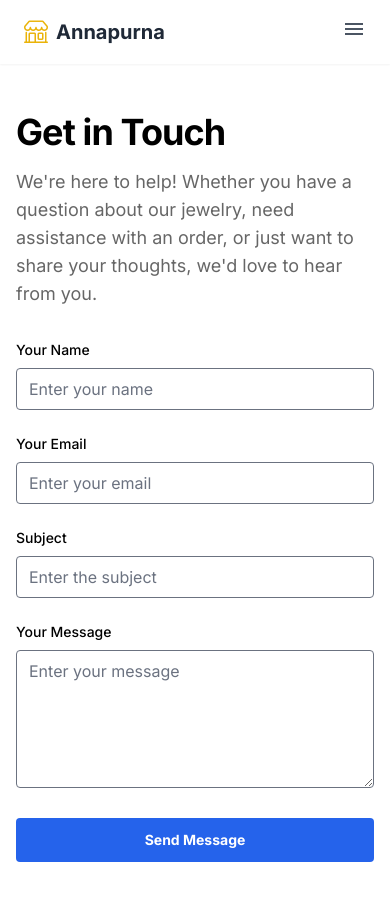
After one commit to Prateek-Giree/annapurna_jewelry, a Django app: page /contact in a window 390 px wide. The commit adds this page. Shown: the top 910 px of the page. Run offline with Django 5.2, Linux system fonts and the light colour scheme; some libraries are stand-ins or nearby versions.

Commit message:
Contact us page

```diff
--- /dev/null
+++ b/a_app/templates/a_app/contact.html
@@ -0,0 +1,192 @@
+{% extends "base.html" %} {% block body %}
+<div class="flex flex-col min-h-screen">
+  <main class="flex-grow container mx-auto px-4 sm:px-6 lg:px-8 py-12 md:py-20">
+    <div class="grid grid-cols-1 lg:grid-cols-2 gap-12 lg:gap-24">
+      <div class="space-y-8">
+        <div class="space-y-4">
+          <h2 class="text-4xl md:text-5xl font-bold tracking-tight">
+            Get in Touch
+          </h2>
+          <p class="text-black/60 text-lg">
+            We're here to help! Whether you have a question about our jewelry,
+            need assistance with an order, or just want to share your thoughts,
+            we'd love to hear from you.
+          </p>
+        </div>
+        <form method="POST" action="{% url "contact" %}" class="space-y-6">
+          {% csrf_token %}
+
+          <div>
+            <label class="block text-sm font-medium mb-2" for="name"
+              >Your Name</label
+            >
+            <input
+              class="form-input w-full rounded border-primary/30 focus:ring-primary focus:border-primary transition-colors text-black"
+              id="name"
+              name="name"
+              placeholder="Enter your name"
+              type="text"
+              required
+            />
+          </div>
+
+          <div>
+            <label class="block text-sm font-medium mb-2" for="email"
+              >Your Email</label
+            >
+            <input
+              class="form-input w-full rounded border-primary/30 focus:ring-primary focus:border-primary transition-colors text-black"
+              id="email"
+              name="email"
+              placeholder="Enter your email"
+              type="email"
+              required
+            />
+          </div>
+
+          <div>
+            <label class="block text-sm font-medium mb-2" for="subject"
+              >Subject</label
+            >
+            <input
+              class="form-input w-full rounded border-primary/30 focus:ring-primary focus:border-primary transition-colors text-black"
+              id="subject"
+              name="subject"
+              placeholder="Enter the subject"
+              type="text"
+              required
+            />
+          </div>
+
+          <div>
+            <label class="block text-sm font-medium mb-2" for="message"
+              >Your Message</label
+            >
+            <textarea
+              class="form-input w-full rounded border-primary/30 focus:ring-primary focus:border-primary transition-colors text-black"
+              id="message"
+              name="message"
+              placeholder="Enter your message"
+              rows="5"
+              required
+            ></textarea>
+          </div>
+
+          <div>
+            <button
+              class="w-full sm:w-auto px-6 py-3 bg-blue-600 text-white font-bold rounded hover:bg-blue-700 transition-all text-sm"
+              type="submit"
+            >
+              Send Message
+            </button>
+          </div>
+        </form>
+
+        <!-- Feedback messages -->
+        {% if messages %}
+        <div class="mt-4">
+          {% for message in messages %}
+          <p
+            class="{% if message.tags == 'success' %}text-green-600{% else %}text-red-600{% endif %}"
+          >
+            {{ message }}
+          </p>
+          {% endfor %}
+        </div>
+        {% endif %}
+      </div>
+
+      <div class="space-y-12">
+        <div class="w-full h-[500px] md:h-[600px] rounded-xl overflow-hidden">
+          <iframe
+            src="https://www.google.com/maps/embed?pb=!1m18!1m12!1m3!1d3282.821360977777!2d85.30966261393797!3d27.70755243654036!2m3!1f0!2f0!3f0!3m2!1i1024!2i768!4f13.1!3m3!1m2!1s0x39eb18ffcc17e263%3A0xc71d89c4e52ef4a0!2zQW5uYXB1cm5hIEpld2VsbGVyeSBQdnQuIEx0ZCAo4KSF4KSo4KWN4KSo4KSq4KWC4KSw4KWN4KSjIOCknOCljeCkteClh-CksuCksOClgCDgpKrgpY3gpLDgpL4uIOCksuCkvy4p!5e0!3m2!1sen!2snp!4v1758679323682!5m2!1sen!2snp"
+            class="w-full h-full"
+            style="border: 0"
+            allowfullscreen=""
+            loading="lazy"
+            referrerpolicy="no-referrer-when-downgrade"
+          >
+          </iframe>
+        </div>
+
+        <div class="space-y-6">
+          <div class="flex items-start space-x-4">
+            <svg
+              class="text-primary mt-1"
+              fill="currentColor"
+              height="24"
+              viewBox="0 0 256 256"
+              width="24"
+              xmlns="http://www.w3.org/2000/svg"
+            >
+              <path
+                d="M224,144v64a8,8,0,0,1-8,8H152a8,8,0,0,1,0-16h56V152a8,8,0,0,1,16,0ZM40,152v56H96a8,8,0,0,1,0,16H40a8,8,0,0,1-8-8V144a8,8,0,0,1,16,0ZM152,32h56a8,8,0,0,1,8,8V96a8,8,0,0,1-16,0V48H152a8,8,0,0,1,0-16ZM96,32a8,8,0,0,1,0,16H40V96a8,8,0,0,1-16,0V40a8,8,0,0,1,8-8Z"
+              ></path>
+            </svg>
+            <div>
+              <h3 class="font-bold text-lg">Address</h3>
+              <p class="text-black/60">Thamel, Kathmandu, Nepal</p>
+            </div>
+          </div>
+          <div class="flex items-start space-x-4">
+            <svg
+              class="text-primary mt-1"
+              fill="currentColor"
+              height="24"
+              viewBox="0 0 256 256"
+              width="24"
+              xmlns="http://www.w3.org/2000/svg"
+            >
+              <path
+                d="M222.36,158.46l-42.66-42.67a16,16,0,0,0-22.63,0l-12,12a8,8,0,0,1-9.9-1.42l-43.2-54a8,8,0,0,1-1.42-9.9l12-12a16,16,0,0,0,0-22.63L59.54,33.64a16,16,0,0,0-22.63,0l-12,12A16,16,0,0,0,24,57.17C24.3,136.58,87.42,200,166.83,200a16,16,0,0,0,11.53-4.94l12-12A16,16,0,0,0,222.36,158.46ZM168.25,184c-68.49-.33-124-56-124.28-124.42l10.34-10.34L77,71.9l-12,12a16,16,0,0,0-2.83,19.79l43.2,54a16,16,0,0,0,19.79-2.83l12-12,22.66,22.66Z"
+              ></path>
+            </svg>
+            <div>
+              <h3 class="font-bold text-lg">Phone</h3>
+              <p class="text-black/60">+977-9841234567</p>
+            </div>
+          </div>
+          <div class="flex items-start space-x-4">
+            <svg
+              class="text-primary mt-1"
+              fill="currentColor"
+              height="24"
+              viewBox="0 0 256 256"
+              width="24"
+              xmlns="http://www.w3.org/2000/svg"
+            >
+              <path
+                d="M224,48H32a8,8,0,0,0-8,8V192a8,8,0,0,0,8,8H224a8,8,0,0,0,8-8V56A8,8,0,0,0,224,48Zm-8,144H40V64H216Zm-95.51-60.49a8,8,0,0,1,11,0l56,48a8,8,0,1,1-11,11l-50.49-43.28L68.49,152a8,8,0,0,1-11-11Z"
+              ></path>
+            </svg>
+            <div>
+              <h3 class="font-bold text-lg">Email</h3>
+              <p class="text-black/60">info@annapurnajewelry.com</p>
+            </div>
+          </div>
+          <div class="flex items-start space-x-4">
+            <svg
+              class="text-primary mt-1"
+              fill="currentColor"
+              height="24"
+              viewBox="0 0 256 256"
+              width="24"
+              xmlns="http://www.w3.org/2000/svg"
+            >
+              <path
+                d="M128,24A104,104,0,1,0,232,128,104.11,104.11,0,0,0,128,24Zm0,192a88,88,0,1,1,88-88A88.1,88.1,0,0,1,128,216Zm48-88a8,8,0,0,1-8,8H128a8,8,0,0,1-8-8V72a8,8,0,0,1,16,0v48h32A8,8,0,0,1,176,128Z"
+              ></path>
+            </svg>
+            <div>
+              <h3 class="font-bold text-lg">Business Hours</h3>
+              <p class="text-black/60">Monday - Friday: 9 AM - 6 PM</p>
+              <p class="text-black/60">Saturday: 10 AM - 4 PM</p>
+              <p class="text-black/60">Sunday: Closed</p>
+            </div>
+          </div>
+        </div>
+      </div>
+    </div>
+  </main>
+</div>
+{% endblock body %}
--- a/a_app/templates/a_app/index.html
+++ b/a_app/templates/a_app/index.html
@@ -10,7 +10,7 @@
       <div class="absolute inset-0 opacity-0 transition-opacity duration-1000">
         <img src="{% static 'assets/image8.png' %}" alt="Slide 1" class="h-full w-full object-cover" />
         <div class="absolute bottom-12 left-1/2 -translate-x-1/2 flex flex-col items-center text-center px-4">
-          <a href="#"
+          <a href="{% url "category_filter" %}"
             class="mt-6 rounded-full bg-orange-500 px-4 py-4 text-white text-lg font-semibold transition-all duration-300 hover:bg-orange-600 hover:-translate-y-2">
             Shop Now
           </a>
--- a/a_app/urls.py
+++ b/a_app/urls.py
@@ -4,6 +4,7 @@ from a_app import views
 urlpatterns = [
     path("", views.index, name="index"),
     path("about", views.about, name="about"),
+    path("contact", views.contact, name="contact"),
 
     path("login/", views.login, name="login"),
     path("register/", views.register, name="register"),
--- a/a_app/views.py
+++ b/a_app/views.py
@@ -26,6 +26,7 @@ from django.db.models import Count
 from .searching_algo import linear_search_partial
 from .quick_sort import quicksort_products
 from django.core.paginator import Paginator, EmptyPage, PageNotAnInteger
+from django.core.mail import send_mail
 
 
 # Create your views here.
@@ -40,6 +41,35 @@ def index(request):
 def about(request):
     return render(request, "a_app/about.html")
 
+from django.core.mail import send_mail
+from django.contrib import messages
+from django.shortcuts import render, redirect
+
+def contact(request):
+    if request.method == "POST":
+        name = request.POST.get("name", "").strip()
+        email = request.POST.get("email", "").strip()
+        subject = request.POST.get("subject", "").strip()
+        message = request.POST.get("message", "").strip()
+
+        if all([name, email, subject, message]):
+            try:
+                send_mail(
+                    subject=f"[Contact:] {subject}",
+                    message=f"Name: {name}\nEmail: {email}\n\nMessage:\n{message}",
+                    from_email=email,
+                    recipient_list=["fastcart.onlineshop@gmail.com"],
+                    fail_silently=False,
+                )
+                messages.success(request, "Message sent successfully!")
+            except Exception as e:
+                messages.error(request, f"Error sending message: {e}")
+
+            return redirect("contact")
+        else:
+            messages.error(request, "Please fill in all fields.")
+
+    return render(request, "a_app/contact.html")
 
 def login(request):
     page = "login"
--- a/templates/navbar.html
+++ b/templates/navbar.html
@@ -36,7 +36,7 @@
                         class="relative text-gray-600 hover:text-gray-900 transition-colors after:absolute after:left-0 after:-bottom-1 after:h-0.5 after:w-0 after:bg-gray-900 after:transition-all after:duration-300 hover:after:w-full">
                         <i class="fa-solid fa-circle-info"></i> About
                     </a>
-                    <a href="#"
+                    <a href="{% url "contact" %}"
                         class="relative text-gray-600 hover:text-gray-900 transition-colors after:absolute after:left-0 after:-bottom-1 after:h-0.5 after:w-0 after:bg-gray-900 after:transition-all after:duration-300 hover:after:w-full">
                         <i class="fa-solid fa-address-book"></i> Contact
                     </a>
@@ -98,8 +98,8 @@
             <div class="px-6 py-4 space-y-4">
                 <a href="{% url 'index' %}" class="block nav-link"><i class="fa-solid fa-house"></i> Home</a>
                 <a href="{% url 'category_filter' %}" class="block nav-link"><i class="fa-solid fa-shop"></i> Shop</a>
-                <a href="#" class="block nav-link"><i class="fa-solid fa-circle-info"></i> About</a>
-                <a href="" class="block nav-link"><i class="fa-solid fa-address-book"></i> Contact</a>
+                <a href="{% url "about" %}" class="block nav-link"><i class="fa-solid fa-circle-info"></i> About</a>
+                <a href="{% url "contact" %}" class="block nav-link"><i class="fa-solid fa-address-book"></i> Contact</a>
                 <a href="{% url "collection" %}" class="block nav-link"><i class="fa-solid fa-address-book"></i> <i class="fa-solid fa-list"></i> Collections</a>
 
                 <div class="relative">
```
Also changed, not shown: a_core/settings.py (+9 -1 lines).
